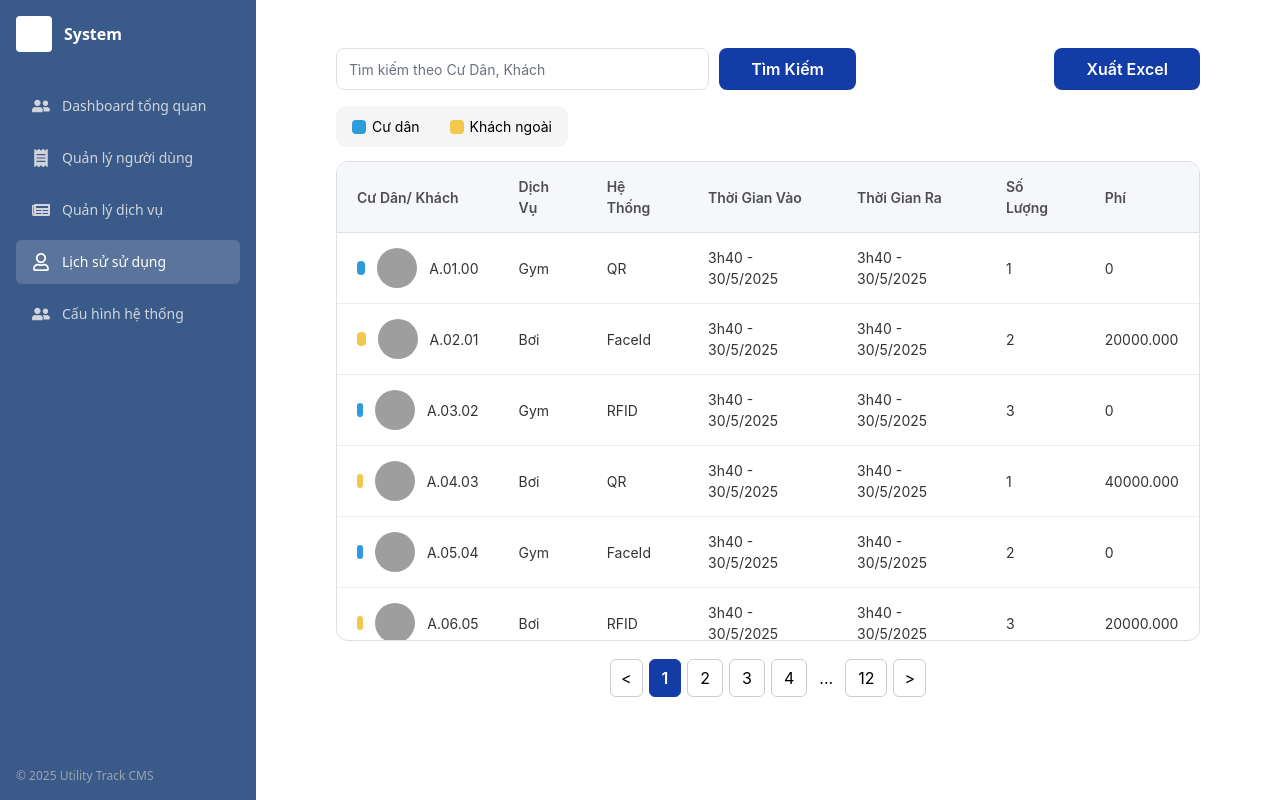
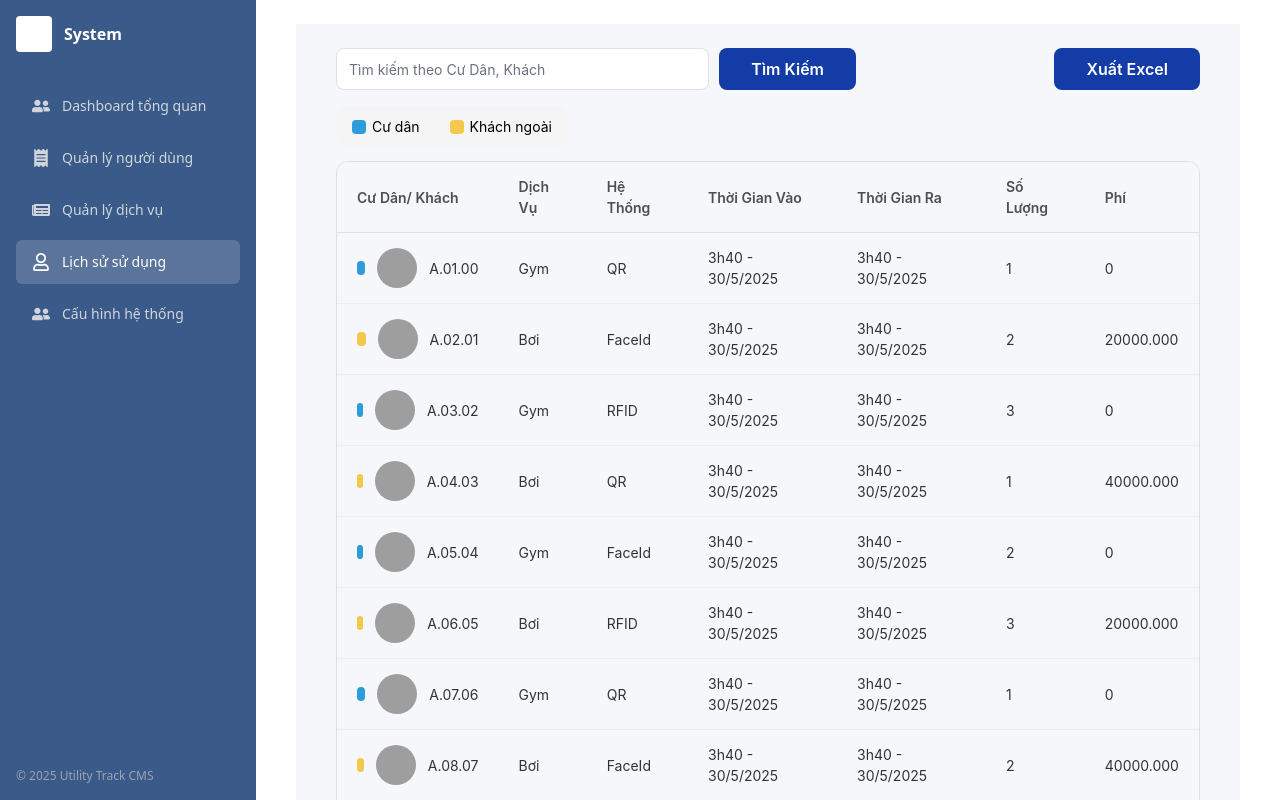
Before and after one commit to phuongdaohoai/utility-track-cms, a React (Vite) app: page /admin/history in a window 1280 px wide. Built offline with nearby package versions, Linux system fonts and the light colour scheme; no server answers; grey boxes are pictures that could not be loaded.

Commit message:
fix: container

```diff
--- a/src/pages/Admin/HistoryCheckin.tsx
+++ b/src/pages/Admin/HistoryCheckin.tsx
@@ -292,7 +292,16 @@ const DetailModal = ({ user, onClose }: any) => {
           STYLES
 ============================ */
 const styles: { [key: string]: React.CSSProperties } = {
-  page: { padding: "24px 40px", fontFamily: "Inter, sans-serif" },
+  page: {
+    padding: "24px 40px",
+    fontFamily: "Inter, sans-serif",
+    backgroundColor: "#f5f7fa",
+    minHeight: "100vh",
+  },
+  container: {
+    maxWidth: "1400px",
+    margin: "0 auto",
+  },
   topBar: { display: "flex", justifyContent: "space-between", alignItems: "center", marginBottom: 16 },
   searchWrap: { display: "flex", gap: 10, flex: 1, maxWidth: 520 },
   searchInput: { flex: 1, height: 42, borderRadius: 8, border: "1px solid #DDE2E4", paddingLeft: 12, fontSize: 14, outline: "none" },
@@ -303,7 +312,7 @@ const styles: { [key: string]: React.CSSProperties } = {
   legendItem: { display: "flex", alignItems: "center", gap: 6, fontSize: 14 },
   legendColor: { width: 14, height: 14, borderRadius: 4 },
 
-  tableContainer: { border: "1px solid #E0E0E0", borderRadius: 12, overflow: "hidden", maxHeight: 480, overflowY: "auto" },
+  tableContainer: { border: "1px solid #E0E0E0", borderRadius: 12, overflow: "hidden"},
   table: { width: "100%", borderCollapse: "collapse" },
   th: { background: "#F5F7FA", padding: "14px 20px", textAlign: "left", color: "#4F4F4F", fontSize: 14, fontWeight: 600, borderBottom: "1px solid #E0E0E0", position: "sticky", top: 0, zIndex: 2 },
   tr: { borderBottom: "1px solid #EDEDED" },
--- a/src/pages/Admin/Settings.tsx
+++ b/src/pages/Admin/Settings.tsx
@@ -267,16 +267,15 @@ const baseButton: React.CSSProperties = {
 
 const styles: Record<string, React.CSSProperties> = {
   page: {
-    display: "flex",
-    justifyContent: "center",
-    padding: "40px",
+    padding: "24px 40px",
     fontFamily: "Inter, sans-serif",
     backgroundColor: "#f5f7fa",
     minHeight: "100vh",
   },
 
   container: {
-    width: "1000px",
+    maxWidth: "1400px",
+    margin: "0 auto",
   },
 
   box: {
```
